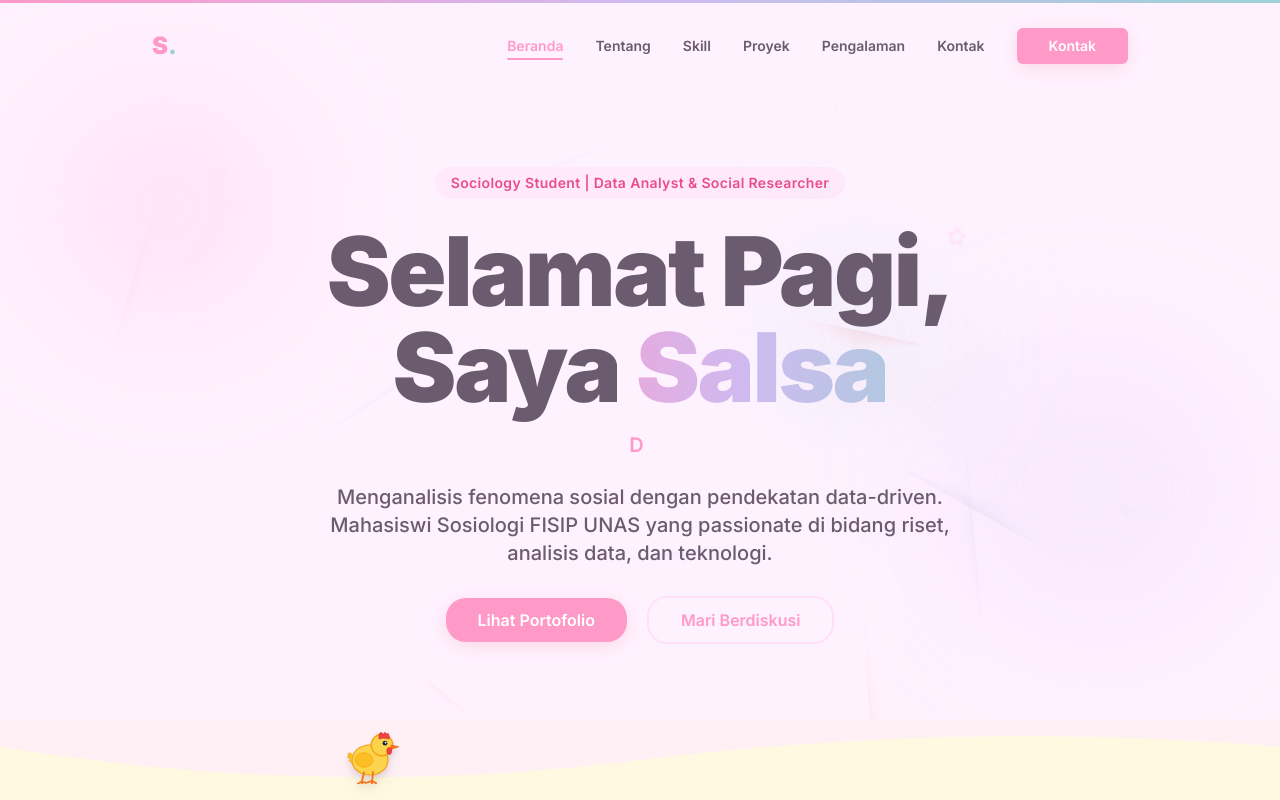
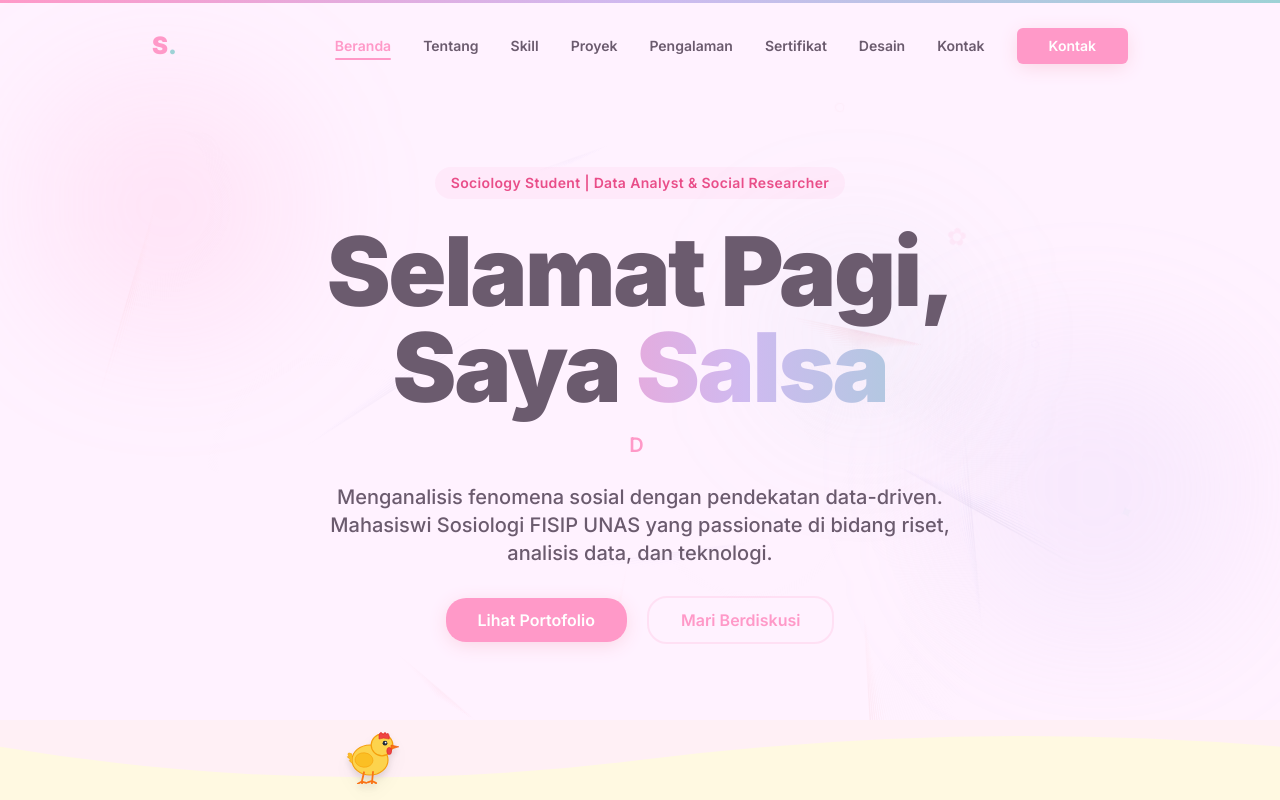
Before and after one commit to el-pablos/web-porto-salsa, a Next.js app: page / in a window 1280 px wide. Shown: the top 800 px of the page. Built offline with nearby package versions, Linux system fonts and the light colour scheme.

Commit message:
update: navbar tambah link sertifikat dan desain buat navigasi ke section baru

```diff
--- a/src/components/Navbar.tsx
+++ b/src/components/Navbar.tsx
@@ -62,6 +62,8 @@ const navLinks = [
   { name: "Skill", href: "#skill", sectionId: "skill" },
   { name: "Proyek", href: "#proyek", sectionId: "proyek" },
   { name: "Pengalaman", href: "#pengalaman", sectionId: "pengalaman" },
+  { name: "Sertifikat", href: "#sertifikat", sectionId: "sertifikat" },
+  { name: "Desain", href: "#desain", sectionId: "desain" },
   { name: "Kontak", href: "#kontak", sectionId: "kontak" },
 ];
 
```
